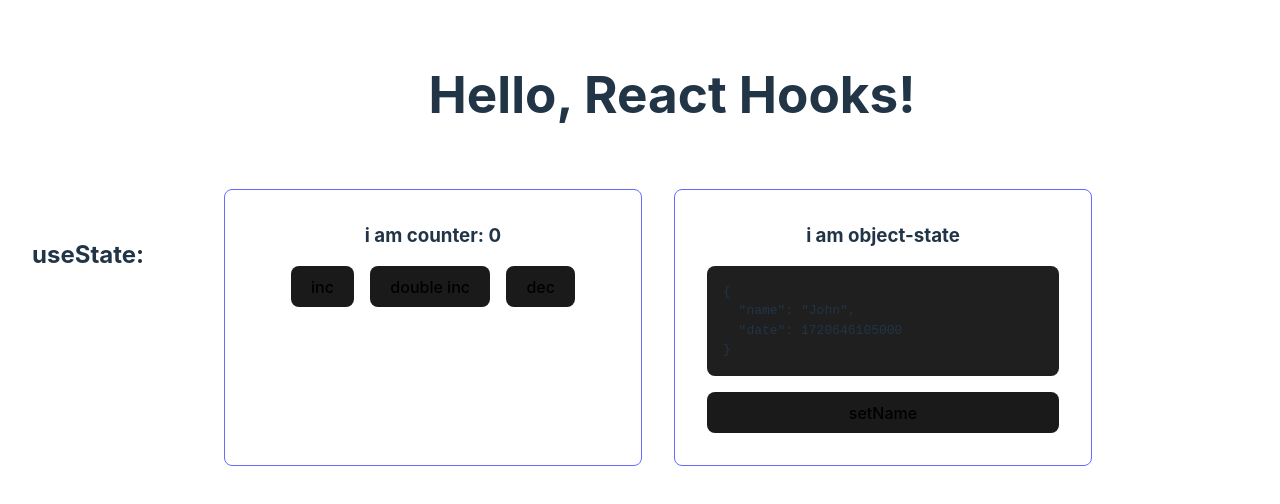
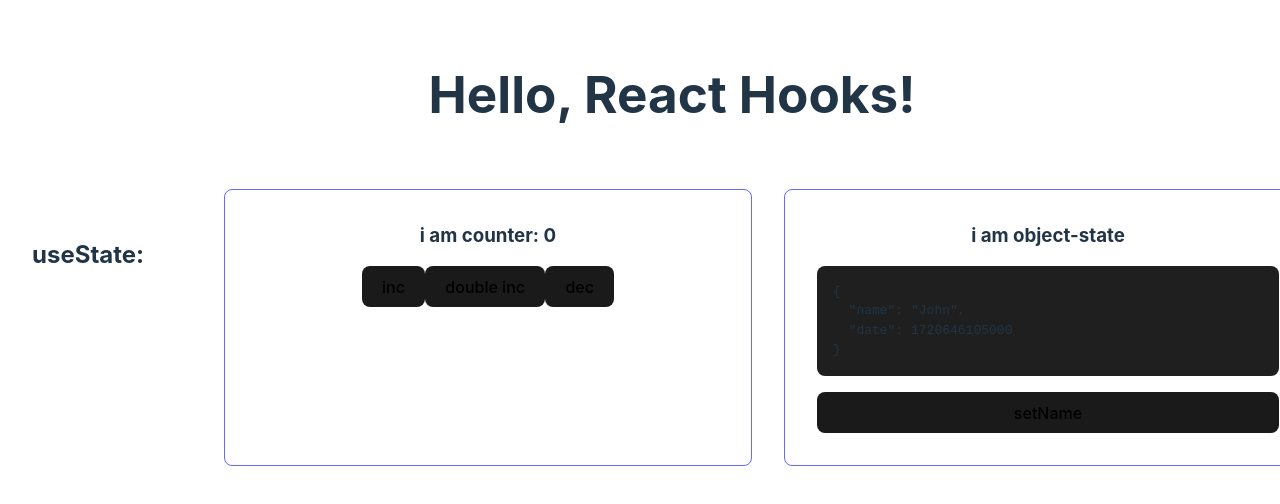
Before and after one commit to hellsgor/react-hooks-minin, a React (Vite) app: page / in a window 1280 px wide. Shown: the top 504 px of the page. Built offline with nearby package versions, Linux system fonts and the light colour scheme.

Commit message:
fix: delete components css-files

```diff
--- a/src/App.css
+++ b/src/App.css
@@ -37,15 +37,26 @@
   }
 }
 
+.wrapper {
+  width: calc(100% - 12rem);
+  display: flex;
+  column-gap: 2rem;
+}
+
 .card {
   padding: 2rem;
   border: 1px solid #646cff;
   border-radius: 8px;
-  width: 100%;
-  max-width: calc((100% - 14rem) * 0.33333);
+  flex: 0 1 100%;
   display: flex;
   flex-direction: column;
   row-gap: 1rem;
+}
+
+.card__wrapper {
+  display: flex;
+  justify-content: center;
+  column-gap: 1rem;
 }
 
 .read-the-docs {
@@ -58,7 +69,7 @@
 }
 
 .row__title {
-  width: 10rem;
+  flex: 0 0 10rem;
   text-align: left;
   margin-top: 3rem;
 }
--- a/src/Components/Counter/Counter.css
+++ /dev/null
@@ -1,5 +0,0 @@
-.counter-wrapper {
-  display: flex;
-  column-gap: 1rem;
-  justify-content: center;
-}
--- a/src/Components/Counter/Counter.jsx
+++ b/src/Components/Counter/Counter.jsx
@@ -1,5 +1,4 @@
 import { useState } from 'react';
-import './Counter.css';
 
 function computedInitialCounter() {
   console.log('Some calculations...');
```
